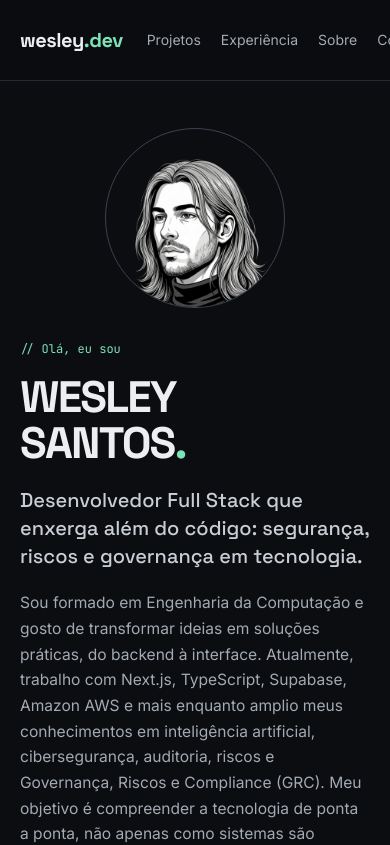
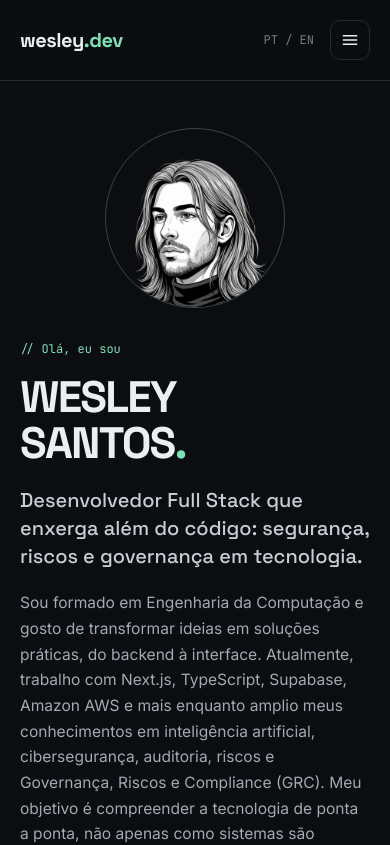
Before and after one commit to TitanCodeXD/Portfolio-Dev, a Next.js app: page / in a window 390 px wide. Shown: the top 845 px of the page. Built offline with nearby package versions, Linux system fonts and the light colour scheme.

Commit message:
style: menu hamburguer on mobile

```diff
--- a/src/components/layout/header.tsx
+++ b/src/components/layout/header.tsx
@@ -1,4 +1,9 @@
+'use client';
+
+import { useState } from 'react';
+
 const navigation = [
+    { label: 'Início', href: '#inicio' },
     { label: 'Projetos', href: '#projetos' },
     { label: 'Experiência', href: '#experiencia' },
     { label: 'Sobre', href: '#sobre' },
@@ -6,21 +11,27 @@ const navigation = [
 ];
 
 export function Header() {
+    const [isMenuOpen, setIsMenuOpen] = useState(false);
+
     return (
         <header className="fixed inset-x-0 top-0 z-50 w-full border-b border-border bg-background/80 backdrop-blur-md">
             <nav
-                className="container-site flex min-h-20 items-center justify-between gap-6"
+                className="container-site relative flex min-h-20 items-center justify-between gap-4"
                 aria-label="Navegação principal"
             >
                 <a
                     href="#inicio"
                     className="shrink-0 font-display text-xl font-bold tracking-tight"
+                    onClick={() => setIsMenuOpen(false)}
                 >
                     wesley<span className="text-accent">.dev</span>
                 </a>
 
-                <div className="flex items-center gap-5">
-                    {navigation.map((item) => (
+                {/* Navegação desktop */}
+                <div className="hidden items-center gap-5 md:flex">
+                    {navigation
+                        .filter((item) => item.href !== '#inicio')
+                        .map((item) => (
                             <a
                                 key={item.href}
                                 href={item.href}
@@ -48,6 +59,105 @@ export function Header() {
                         PT / EN
                     </button>
                 </div>
+
+                {/* Controles mobile */}
+                <div className="flex items-center gap-4 md:hidden">
+                    <button
+                        type="button"
+                        aria-label="Idioma atual: português"
+                        title="A versão em inglês será implementada posteriormente"
+                        disabled
+                        className="font-mono text-xs text-muted opacity-70"
+                    >
+                        PT / EN
+                    </button>
+
+                    <button
+                        type="button"
+                        aria-label={isMenuOpen ? 'Fechar menu' : 'Abrir menu'}
+                        aria-expanded={isMenuOpen}
+                        aria-controls="mobile-navigation"
+                        onClick={() => setIsMenuOpen((open) => !open)}
+                        className="flex size-10 items-center justify-center rounded-button border border-border text-foreground transition-colors hover:border-accent hover:text-accent focus-visible:outline-2 focus-visible:outline-offset-4 focus-visible:outline-accent"
+                    >
+                        {isMenuOpen ? (
+                            <svg
+                                aria-hidden="true"
+                                viewBox="0 0 24 24"
+                                fill="none"
+                                stroke="currentColor"
+                                strokeWidth="1.8"
+                                className="size-5"
+                            >
+                                <path d="M18 6 6 18M6 6l12 12" strokeLinecap="round" />
+                            </svg>
+                        ) : (
+                            <svg
+                                aria-hidden="true"
+                                viewBox="0 0 24 24"
+                                fill="none"
+                                stroke="currentColor"
+                                strokeWidth="1.8"
+                                className="size-5"
+                            >
+                                <path d="M4 7h16M4 12h16M4 17h16" strokeLinecap="round" />
+                            </svg>
+                        )}
+                    </button>
+                </div>
+
+                {/* Menu mobile */}
+                {isMenuOpen && (
+                    <div
+                        id="mobile-navigation"
+                        className="absolute inset-x-0 top-full mt-3 rounded-2xl border border-border bg-[#12161B] p-4 shadow-xl md:hidden"
+                        onKeyDown={(event) => {
+                            if (event.key === 'Escape') {
+                                setIsMenuOpen(false);
+                            }
+                        }}
+                    >
+                        <div className="flex flex-col">
+                            <p className="mb-3 px-3 font-mono text-xs text-accent">NAVEGAÇÃO</p>
+
+                            {navigation.map((item) => (
+                                <a
+                                    key={item.href}
+                                    href={item.href}
+                                    onClick={() => setIsMenuOpen(false)}
+                                    className="rounded-lg px-3 py-3 text-sm text-secondary transition-colors hover:bg-[#171C22] hover:text-foreground focus-visible:outline-2 focus-visible:outline-accent"
+                                >
+                                    {item.label}
+                                </a>
+                            ))}
+
+                            <div className="my-3 border-t border-border" />
+
+                            <a
+                                href="/curriculo.pdf"
+                                download
+                                onClick={() => setIsMenuOpen(false)}
+                                className="flex min-h-12 items-center justify-center gap-2 rounded-button bg-accent px-4 py-3 text-sm font-medium text-[#06120C] transition-colors hover:bg-[#9AEBCB] focus-visible:outline-2 focus-visible:outline-offset-4 focus-visible:outline-accent"
+                            >
+                                Currículo (PDF)
+                                <svg
+                                    aria-hidden="true"
+                                    viewBox="0 0 24 24"
+                                    fill="none"
+                                    stroke="currentColor"
+                                    strokeWidth="1.8"
+                                    className="size-4"
+                                >
+                                    <path
+                                        d="M12 3v12m-5-5 5 5 5-5M5 17v4h14v-4"
+                                        strokeLinecap="round"
+                                        strokeLinejoin="round"
+                                    />
+                                </svg>
+                            </a>
+                        </div>
+                    </div>
+                )}
             </nav>
         </header>
     );
```
Lines whose indentation alone changed are shown as unchanged.
